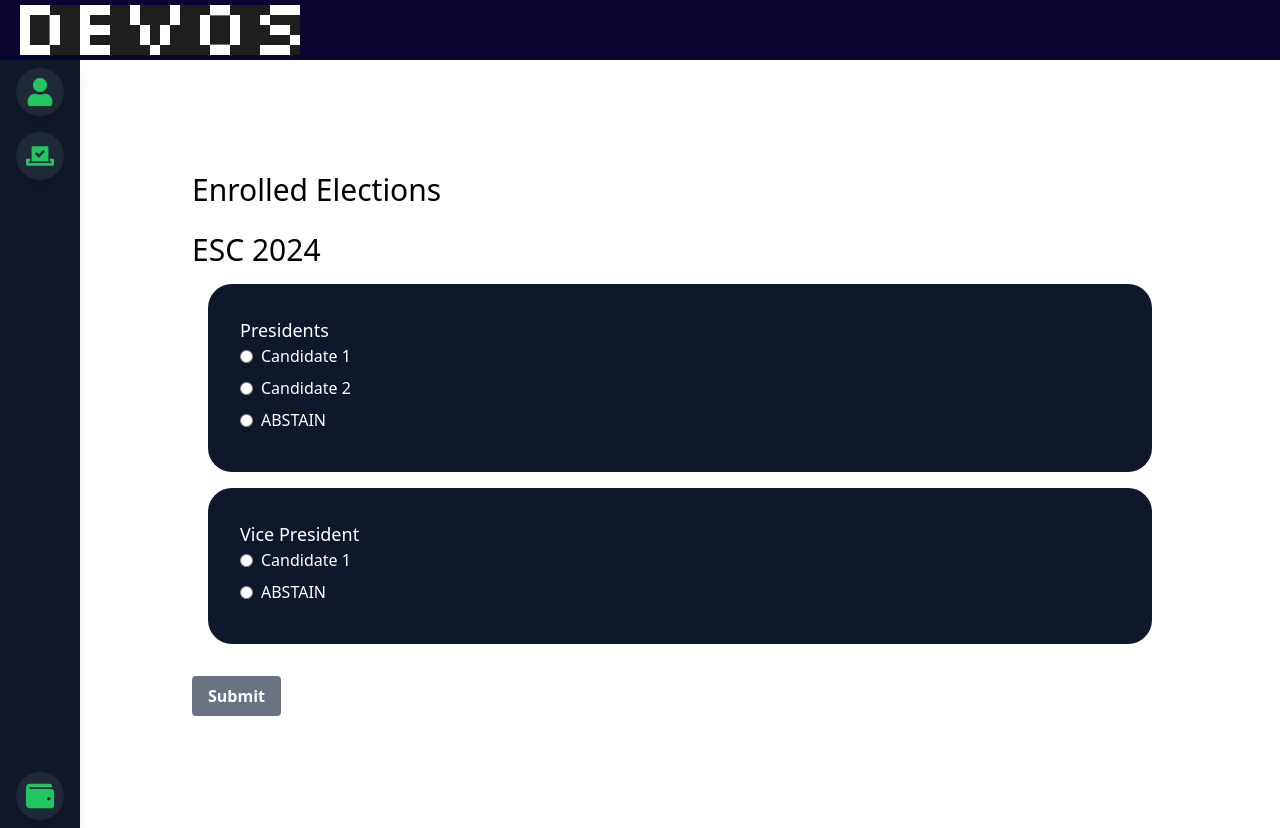
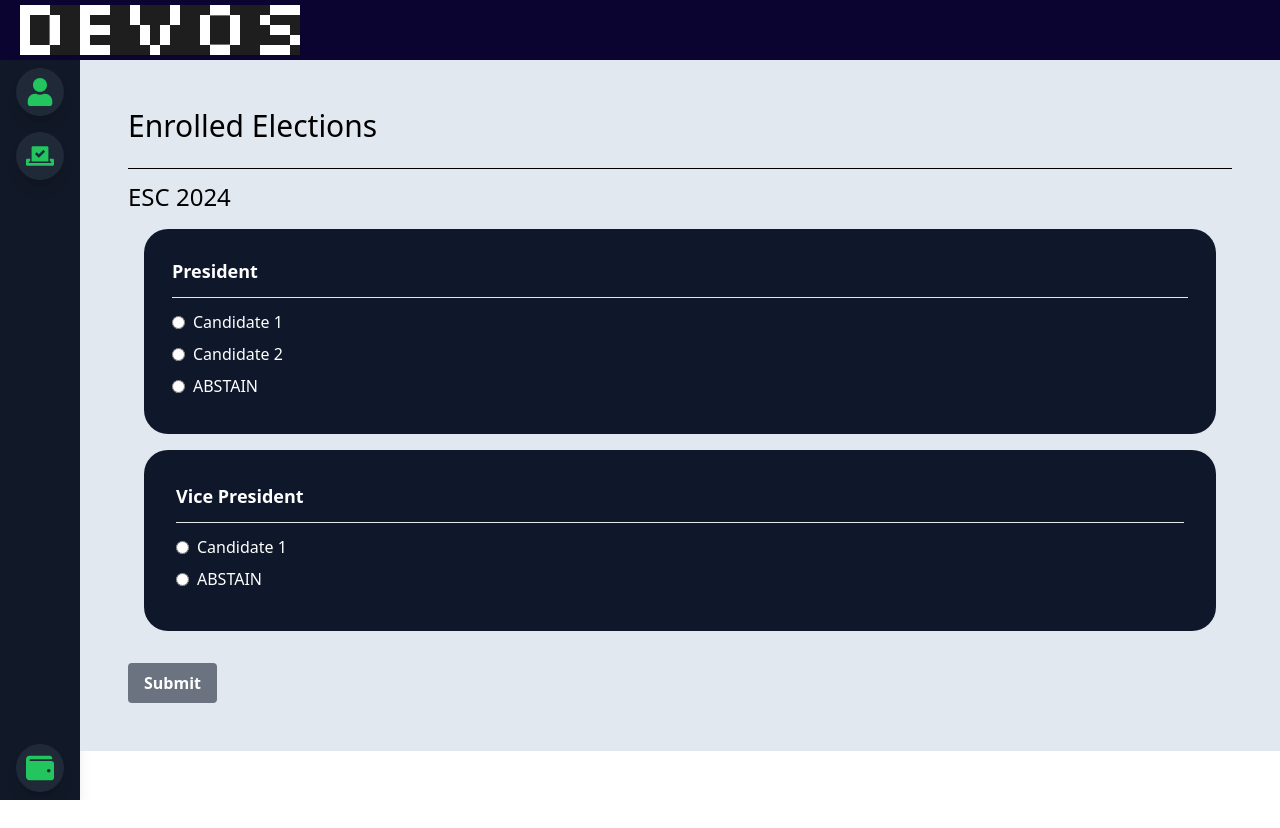
Before and after one commit to c0debaberafa/cuddly-doodle, a Next.js app in the folder devos-app/: page /VoterPage in a window 1280 px wide. After the commit the page ends 800 px from the top, so only its background shows below. Built offline with nearby package versions, Linux system fonts and the light colour scheme.

Commit message:
Styling VoterPage

```diff
--- a/devos-app/app/VoterPage/page.tsx
+++ b/devos-app/app/VoterPage/page.tsx
@@ -1,10 +1,10 @@
 import Ballot from "../components/Ballot";
-import SideNavbar from "../components/SideNavbar";
 
 export default function VoterPage() {
     return (
-        <div className="p-24">
+        <div className="p-12 bg-slate-200">
             <h1 className="text-3xl text-black mb-6">Enrolled Elections</h1>
+            <hr className="my-3 border-black"></hr>
             <Ballot />
             <div className="mt-8">
                 <button className="bg-gray-500 hover:bg-green-500 text-white font-bold py-2 px-4 rounded">
--- a/devos-app/app/components/Ballot.tsx
+++ b/devos-app/app/components/Ballot.tsx
@@ -1,10 +1,11 @@
 export default function Ballot() {
     return (
         <div className="">
-            <h1 className="text-3xl text-black">ESC 2024</h1>
-            <div className="justify-center bg-slate-900 text-white p-8 rounded-3xl max-w-s
+            <h1 className="text-2xl text-black">ESC 2024</h1>
+            <div className="justify-center bg-slate-900 text-white p-7 rounded-3xl max-w-s
                             m-4">
-                <h2 className="text-lg">Presidents</h2>
+                <h2 className="font-semibold text-lg border-solid border-gray-800">President</h2>
+                <hr className="my-3"></hr>
                 <ul className="text-center">
                     <li className="mb-2">
                         <label className="flex items-center space-x-2">
@@ -28,7 +29,8 @@ export default function Ballot() {
             </div>
             <div className="justify-center bg-slate-900 text-white p-8 rounded-3xl max-w-s
                             m-4">
-                <h2 className="text-lg">Vice President</h2>
+                <h2 className="text-lg font-semibold">Vice President</h2>
+                <hr className="my-3"></hr>
                 <ul className="text-center">
                     <li className="mb-2">
                         <label className="flex items-center space-x-2">
--- a/devos-app/app/layout.tsx
+++ b/devos-app/app/layout.tsx
@@ -28,7 +28,7 @@ export default function RootLayout({
             </aside>
 
             {/* Main content will take the remaining width */}
-            <main className="flex-1 p-4">
+            <main className="flex-1">
               {children} {/* Dynamic page content will be rendered here */}
             </main>
           </div>
```
